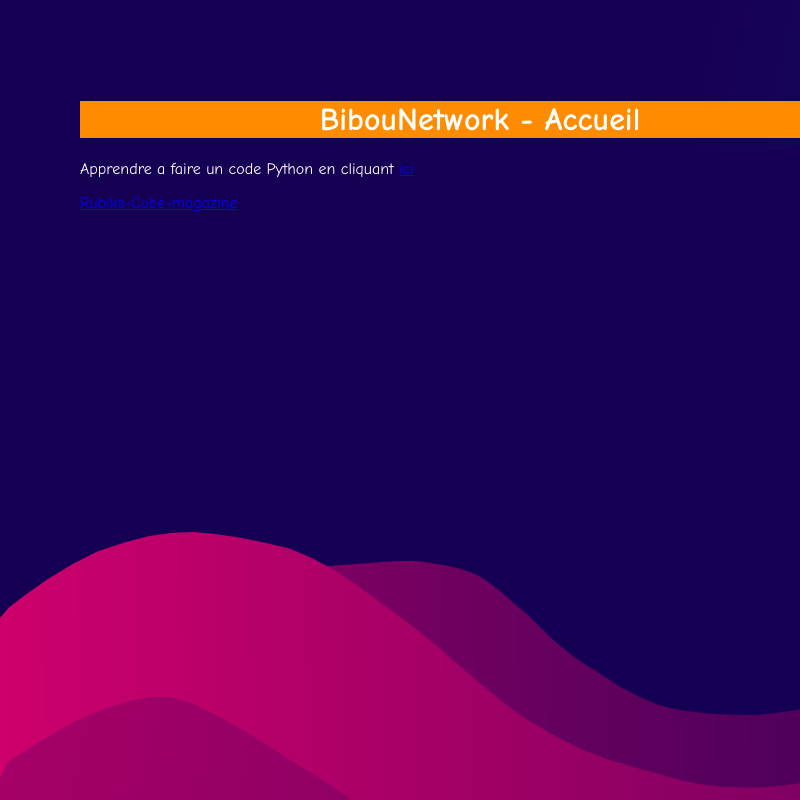
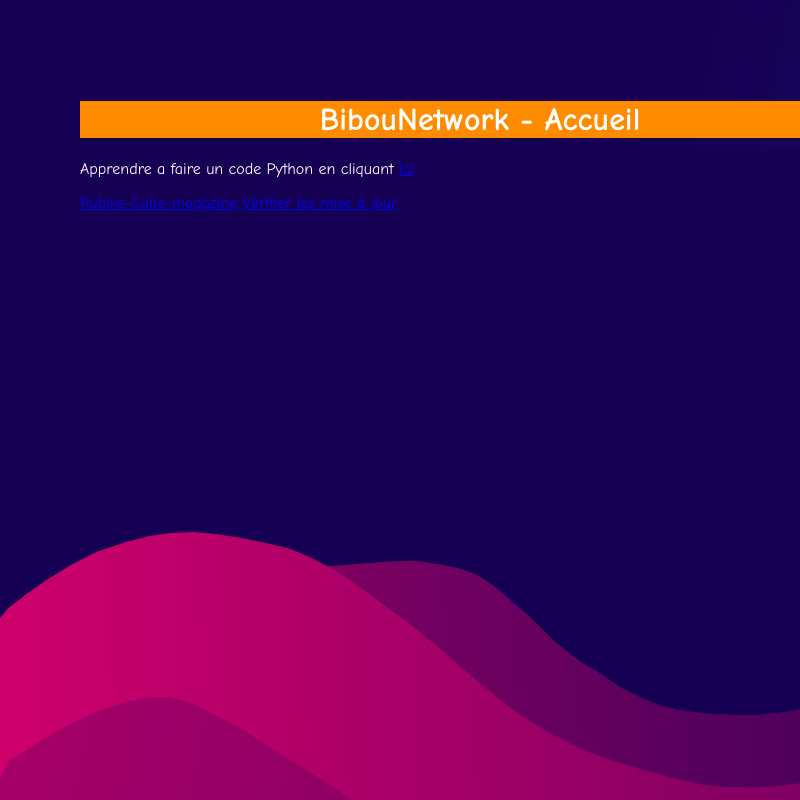
Before and after one commit to Bibou1494/BibouNetworkAPP, an Electron app: page index.html in a window 800 px wide. Shown: the top 800 px of the page. Drawn offline with Linux system fonts and the light colour scheme.

Commit message:
Update index.html

```diff
--- a/index.html
+++ b/index.html
@@ -11,5 +11,6 @@
         <p>Apprendre a faire un code Python en cliquant
         <a href="Apprendre-le-language-Python.html">ici</a></p>
         <a href="rubiks-cube-mag.html">Rubiks-Cube-magazine</a>
+        <a href="https://github.com/Bibou1494/BibouNetworkAPP/releases">Vérifier les mise à jour</a>
     </body>
 </html>
```
